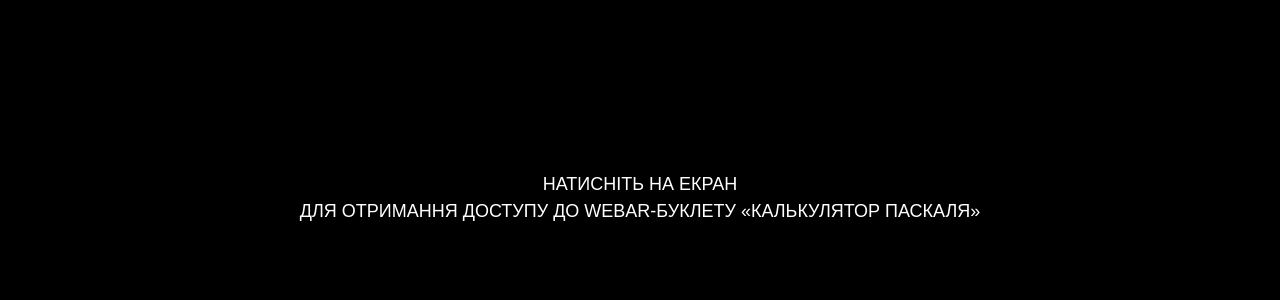
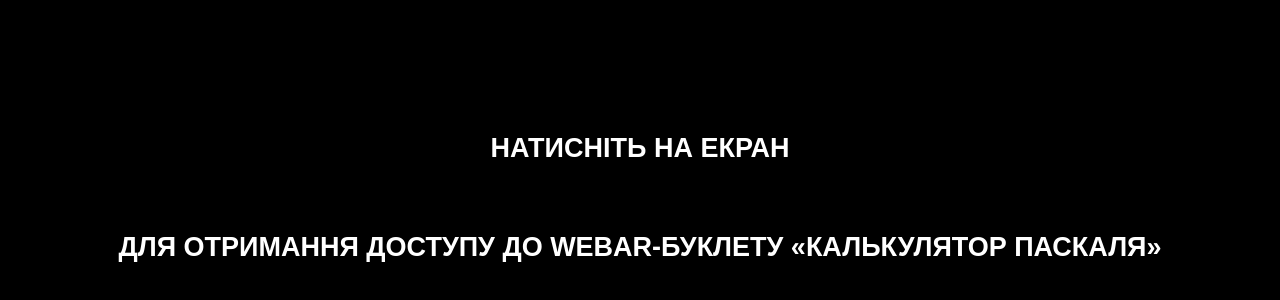
Before and after one commit to Fox123582/OC, a plain HTML site: page index.html in a window 1280 px wide. Shown: the part 202-502 px from the top of the page. Drawn offline with nearby package versions, Linux system fonts and the light colour scheme.

Commit message:
Changed by GitHub

```diff
--- a/index.html
+++ b/index.html
@@ -26,9 +26,9 @@
                 text-transform: uppercase; font-family: Arial, Helvetica, sans-serif; font-weight: 400; line-height: 1.5em; font-size: large; white-space: nowrap;
                 user-select: none; pointer-events: none;
             ">
-            Натисніть на екран
+            <h2>Натисніть на екран</h2>
             <br>
-            для отримання доступу до WebAR-буклету «Калькулятор Паскаля»
+            <h2>для отримання доступу до WebAR-буклету «Калькулятор Паскаля»</h2>
         </div>
     </div>
 
```
